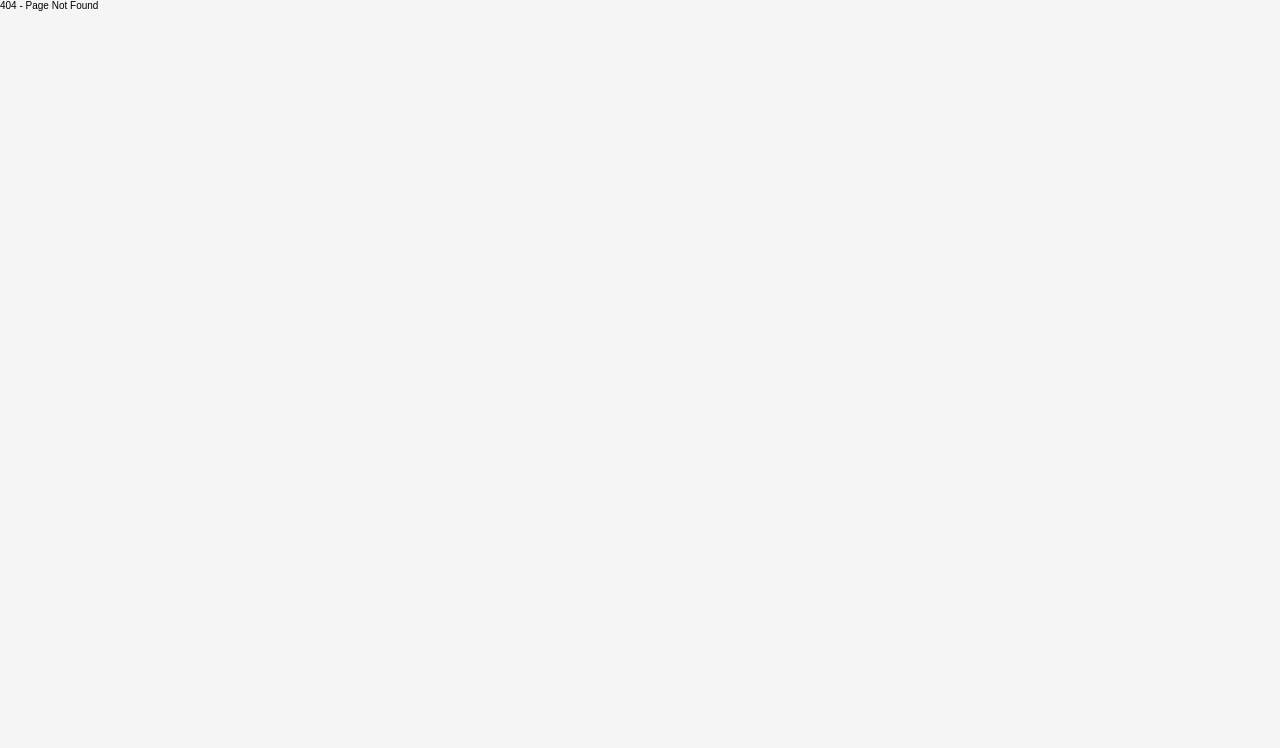
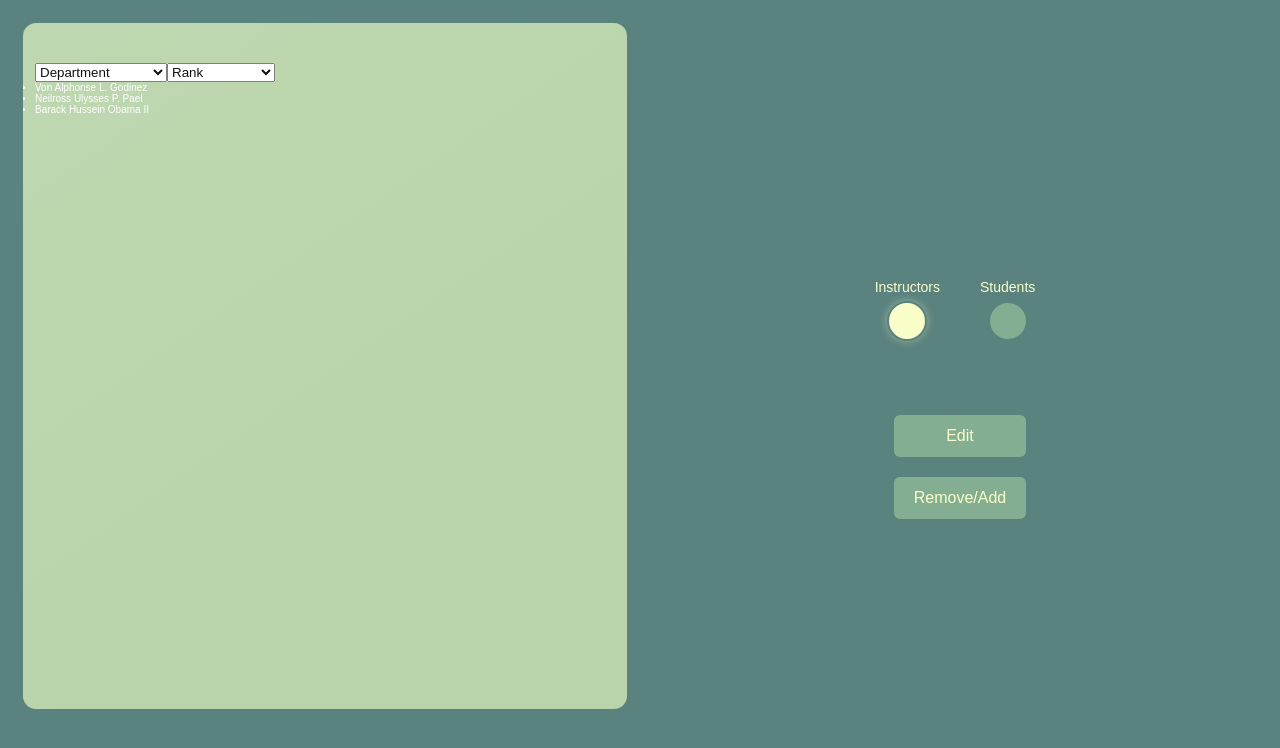
Before and after one commit to johanngwapo/QuickCheck, a React (Vite) app in the folder instructor_page/: page /admin in a window 1280 px wide. Before the commit this address had no page. Shown: the top 748 px of the page. Built offline with nearby package versions, Linux system fonts and the light colour scheme.

Commit message:
new-version

```diff
--- a/instructor_page/src/App.jsx
+++ b/instructor_page/src/App.jsx
@@ -2,6 +2,7 @@ import { BrowserRouter, Routes, Route } from 'react-router-dom';
 import LandingPage from './components/LandingPage';
 import Login from './components/Login';
 import Register from "./components/Register";
+import Admin from './components/Admin';
 
 const App = () => {
   return (
@@ -11,6 +12,8 @@ const App = () => {
         <Route path='/login' element={<Login/>}/>
         <Route path='/landing' element={<LandingPage/>}/>
         <Route path='/register' element={<Register/>}/>
+        <Route path='/admin' element={<Admin/>}/>
+        {/* Add more routes as needed */}
         <Route path="*" element={<div>404 - Page Not Found</div>} />
       </Routes>
     </BrowserRouter>
--- /dev/null
+++ b/instructor_page/src/components/Admin.jsx
@@ -0,0 +1,101 @@
+import { useState } from 'react';
+import './css/Admin.css';
+
+function Admin() {
+  const [mode, setMode] = useState('A');
+
+  const lists = {
+    A: ['Von Alphonse L. Godinez', 'Neilross Ulysses P. Pael', 'Barack Hussein Obama II'], // Instructors
+    B: ['Monkey D. Luffy', 'Sydney Bernice Sweeney', 'Goku Kakarot'], // Students
+  };
+
+  return (
+    <div className="app-container">
+      {/* Left Section */}
+      <div className="left-panel">
+        {/* Filter Section */}
+        <div className="top-left-filters">
+          {mode === 'A' ? (
+            // Instructor Filters
+            <>
+              <select className="filter-select">
+                <option>Department</option>
+                <option>Computer Science</option>
+                <option>Mathematics</option>
+                <option>Engineering</option>
+              </select>
+              <select className="filter-select">
+                <option>Rank</option>
+                <option>Professor</option>
+                <option>Associate Prof</option>
+                <option>Assistant Prof</option>
+                <option>Lecturer</option>
+              </select>
+            </>
+          ) : (
+            // Student Filters
+            <>
+              <select className="filter-select">
+                <option>Course</option>
+                <option>BSCS</option>
+                <option>BSIT</option>
+                <option>BSIS</option>
+              </select>
+              <select className="filter-select">
+                <option>Year Level</option>
+                <option>1st Year</option>
+                <option>2nd Year</option>
+                <option>3rd Year</option>
+                <option>4th Year</option>
+              </select>
+              <select className="filter-select">
+                <option>Section</option>
+                <option>Section A</option>
+                <option>Section B</option>
+                <option>Section C</option>
+              </select>
+            </>
+          )}
+        </div>
+
+        {/* List Section */}
+        <div className="list-view">
+          <ul>
+            {lists[mode].map((item, idx) => (
+              <li key={idx}>{item}</li>
+            ))}
+          </ul>
+        </div>
+      </div>
+
+      {/* Right Section */}
+      <div className="right-panel">
+        <div className="right-content">
+          <div className="top-buttons">
+            <div className="top-button-group">
+              <span>Instructors</span>
+              <button
+                className={`small-round-btn ${mode === 'A' ? 'active' : ''}`}
+                onClick={() => setMode('A')}
+              />
+            </div>
+            <div className="top-button-group">
+              <span>Students</span>
+              <button
+                className={`small-round-btn ${mode === 'B' ? 'active' : ''}`}
+                onClick={() => setMode('B')}
+              />
+            </div>
+          </div>
+
+          <div className="side-buttons">
+            <button className="big-btn">Edit</button>
+            <button className="big-btn">Remove/Add</button>
+          </div>
+        </div>
+      </div>
+    </div>
+  );
+}
+
+export default Admin;
--- a/instructor_page/src/components/Login.jsx
+++ b/instructor_page/src/components/Login.jsx
@@ -22,13 +22,20 @@ const Login = () => {
       alert("Login successful!");
       setEmail("");
       setPassword("");
+
+      // Redirect based on email
+      if (email.includes("@admin")) {
+        navigate("/admin"); // Change this to your admin page route
+      } else {
         navigate("/landing");
+      }
     })
     .catch((err) => {
       alert("Invalid credentials!");
       console.error("Login error:", err);
     });
 };
+
 
   return (
     <div className="login-main">
--- /dev/null
+++ b/instructor_page/src/components/css/Admin.css
@@ -0,0 +1,168 @@
+.app-container {
+  display: flex;
+  height: 100vh;
+  padding: 20px;
+  gap: 20px;
+  box-sizing: border-box;
+  background: #5A827E;
+}
+
+.app-container::before {
+  content: "";
+  position: absolute;
+  inset: 0;
+  z-index: 0;
+  pointer-events: none;
+}
+
+.left-panel, .right-panel {
+  position: relative;
+  z-index: 1;
+}
+
+.left-panel {
+  width: 50vw;
+  height: 91%;
+  border-radius: 16px;
+  padding: 40px 12px 12px 12px;
+  overflow-y: auto;
+
+  background: #B9D4AA;
+  border: 3px solid #5A827E;
+  color: #FFFF;
+}
+
+.left-panel::before {
+  content: "";
+  position: absolute;
+  top: 0;
+  left: 0;
+  width: 100%;
+  height: 100%;
+  border-radius: 16px;
+  background: linear-gradient(145deg, rgba(255, 255, 255, 0.08), transparent 70%);
+  pointer-events: none;
+  z-index: 1;
+}
+
+.right-panel {
+  width: 50vw;
+  display: flex;
+  justify-content: center;
+  align-items: center;
+  padding: 16px;
+}
+
+.right-content {
+  display: flex;
+  flex-direction: column;
+  gap: 40px;
+  align-items: center;
+}
+
+.top-buttons {
+  display: flex;
+  flex-direction: column;
+  gap: 12px;
+  margin-bottom: 32px;
+}
+
+.big-btn {
+  background-color: #84AE92;
+  border: 2px solid #5A827E;
+  color: #FAFFCA;
+  font-size: 16px;
+  padding: 12px 20px;
+  border-radius: 8px;
+  cursor: pointer;
+  transition: background-color 0.2s, box-shadow 0.2s;
+}
+
+.big-btn.active {
+  background-color: #B9D4AA;
+  box-shadow: 0 0 8px rgba(250, 255, 202, 0.4);
+}
+
+.side-buttons {
+  display: flex;
+  flex-direction: column;
+  gap: 16px;
+  margin-left: 10px;
+}
+
+.small-btn {
+  background-color: #84AE92;
+  border: 2px solid #5A827E;
+  color: #FAFFCA;
+  width: 50px;
+  height: 50px;
+  border-radius: 6px;
+  cursor: pointer;
+  font-size: 16px;
+  transition: background-color 0.2s;
+}
+
+.small-btn:hover {
+  background-color: #B9D4AA;
+}
+
+.top-buttons {
+  display: flex;
+  flex-direction: row;
+  gap: 40px;
+  justify-content: center;
+  align-items: center;
+}
+
+.top-button-group {
+  display: flex;
+  flex-direction: column;
+  align-items: center;
+  gap: 6px;
+  font-size: 14px;
+  color: #FAFFCA;
+}
+
+.small-round-btn {
+  width: 40px;
+  height: 40px;
+  border-radius: 50%;
+  background-color: #84AE92;
+  border: 2px solid #5A827E;
+  color: #FAFFCA;
+  cursor: pointer;
+  transition: background-color 0.2s, box-shadow 0.2s;
+}
+
+.small-round-btn:hover {
+  background-color: #B9D4AA;
+}
+
+.small-round-btn.active {
+  background-color: #FAFFCA;
+  color: #5A827E;
+  box-shadow: 0 0 8px rgba(250, 255, 202, 0.4);
+}
+
+.top-left-buttons {
+  display: flex;
+  flex-direction: row;
+  justify-content: flex-start;
+  gap: 10px;
+  margin-bottom: 20px;
+}
+
+.top-left-buttons .small-btn {
+  width: 40px;
+  height: 40px;
+  border-radius: 50%;
+  background-color: #84AE92;
+  border: 2px solid #5A827E;
+  color: #FAFFCA;
+  cursor: pointer;
+  transition: background-color 0.2s, box-shadow 0.2s;
+}
+
+.top-left-buttons .small-btn:hover {
+  background-color: #B9D4AA;
+}
```
Lines whose indentation alone changed are shown as unchanged.
